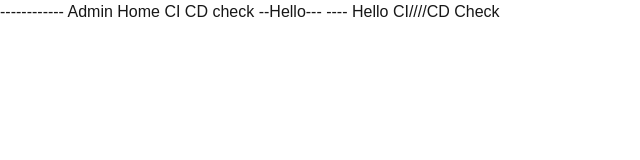
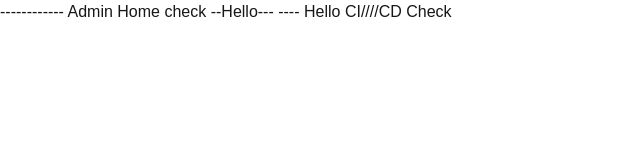
Before and after one commit to BharathiKannaaSP/trendslane, a Next.js app in the folder apps/admin/: page / in a window 1280 px wide. Shown: the top 160 px of the page, without its empty margins (0-640 px from the left). Built offline with nearby package versions, Linux system fonts and the light colour scheme.

Commit message:
Test - 1

```diff
--- a/apps/admin/app/page.tsx
+++ b/apps/admin/app/page.tsx
@@ -5,7 +5,7 @@ const HomePage = () => {
 	console.log(hello)
 	return (
 		<h1>
-			------------ Admin Home CI CD check --Hello--- ---- Hello CI////CD Check
+			------------ Admin Home check --Hello--- ---- Hello CI////CD Check
 		</h1>
 	)
 }
```
